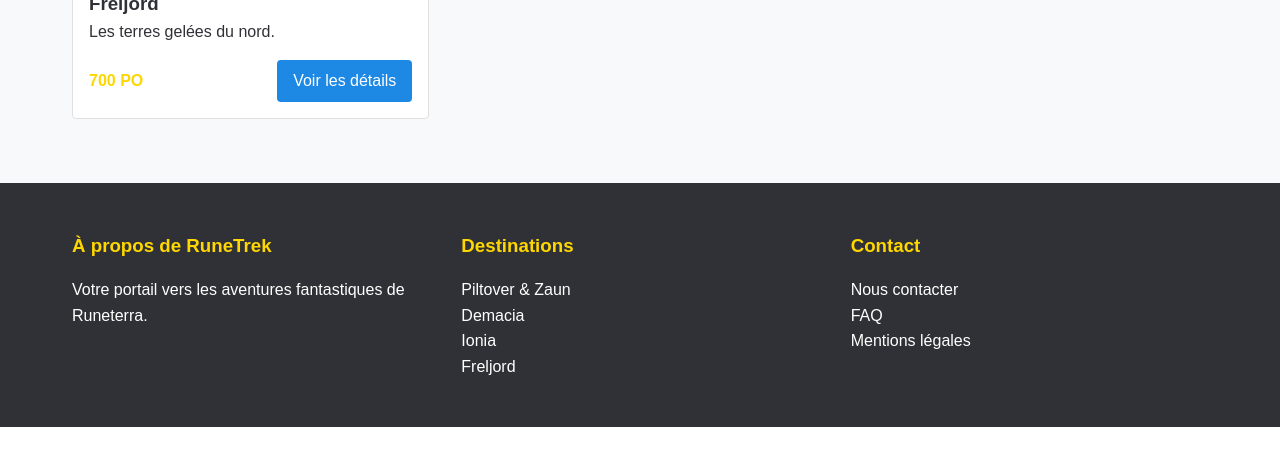
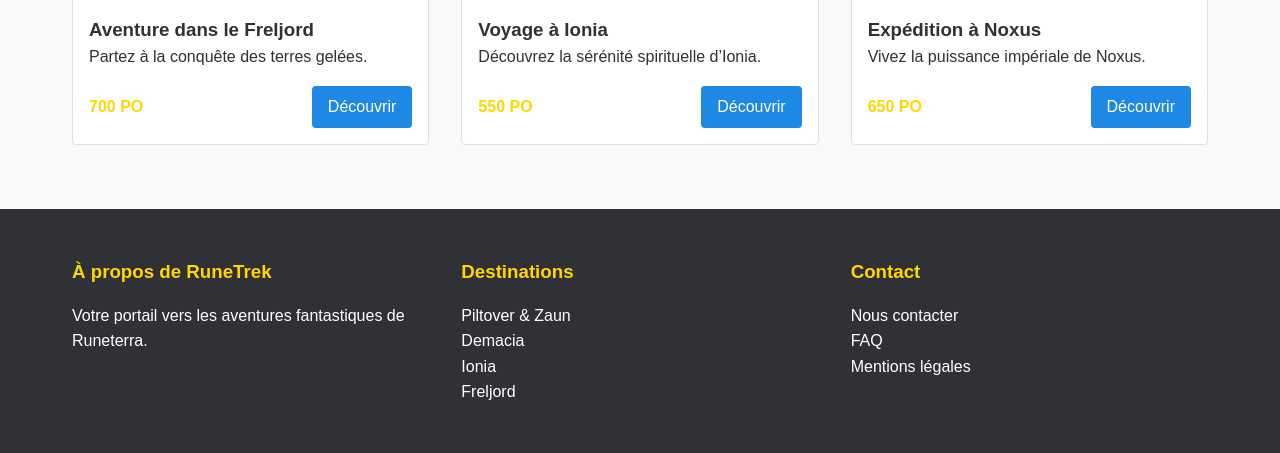
Before and after one commit to PsyCh0Ls/Projet-HTML, a PHP site: the page made by Phase 3-2/RuneTrek adventures/index.php in a window 1280 px wide. Shown: the part 1068-1521 px from the top of the page. Before the commit the page ends 1495 px from the top, so only its background shows below. Run offline with PHP 8.4, Linux system fonts and the light colour scheme.

Commit message:
Add files via upload

```diff
--- a/Phase 3-2/RuneTrek adventures/index.php
+++ b/Phase 3-2/RuneTrek adventures/index.php
@@ -4,48 +4,73 @@ include 'includes/header.php';
 
 <main>
     <section class="hero">
+        <div class="hero-bg"></div>
         <div class="hero-content">
-            <h1>Explorez Runeterra</h1>
-            <p>Découvrez des aventures épiques à travers les régions de Runeterra avec RuneTrek Adventures.</p>
+            <h1>Explorez Runeterra avec RuneTrek</h1>
+            <p>Découvrez des aventures épiques dans les contrées de League of Legends.</p>
             <a href="search.php" class="cta-button">Commencer l'aventure</a>
         </div>
     </section>
 
     <section class="featured-destinations">
-        <h2>Destinations Populaires</h2>
+        <h2>Destinations Phares</h2>
         <div class="trip-card">
             <div class="piltover-bg"></div>
             <div class="trip-content">
-                <h3>Piltover</h3>
-                <p>La cité du progrès et de l'innovation.</p>
+                <h3>Exploration de Piltover</h3>
+                <p>Découvrez les merveilles technologiques de Piltover.</p>
             </div>
             <div class="trip-footer">
                 <span class="price">500 PO</span>
-                <a href="booking.php?trip=piltover" class="view-details">Voir les détails</a>
+                <a href="booking.php?trip=piltover" class="view-details">Découvrir</a>
             </div>
         </div>
 
         <div class="trip-card">
             <div class="demacia-bg"></div>
             <div class="trip-content">
-                <h3>Demacia</h3>
-                <p>Le royaume de la justice et de l'honneur.</p>
+                <h3>Découverte de Demacia</h3>
+                <p>Explorez la gloire et l’honneur de Demacia.</p>
             </div>
             <div class="trip-footer">
                 <span class="price">600 PO</span>
-                <a href="booking.php?trip=demacia" class="view-details">Voir les détails</a>
+                <a href="booking.php?trip=demacia" class="view-details">Découvrir</a>
             </div>
         </div>
 
         <div class="trip-card">
             <div class="freljord-bg"></div>
             <div class="trip-content">
-                <h3>Freljord</h3>
-                <p>Les terres gelées du nord.</p>
+                <h3>Aventure dans le Freljord</h3>
+                <p>Partez à la conquête des terres gelées.</p>
             </div>
             <div class="trip-footer">
                 <span class="price">700 PO</span>
-                <a href="booking.php?trip=freljord" class="view-details">Voir les détails</a>
+                <a href="booking.php?trip=freljord" class="view-details">Découvrir</a>
+            </div>
+        </div>
+
+        <div class="trip-card">
+            <div class="ionia-bg"></div>
+            <div class="trip-content">
+                <h3>Voyage à Ionia</h3>
+                <p>Découvrez la sérénité spirituelle d’Ionia.</p>
+            </div>
+            <div class="trip-footer">
+                <span class="price">550 PO</span>
+                <a href="booking.php?trip=ionia" class="view-details">Découvrir</a>
+            </div>
+        </div>
+
+        <div class="trip-card">
+            <div class="noxus-bg"></div>
+            <div class="trip-content">
+                <h3>Expédition à Noxus</h3>
+                <p>Vivez la puissance impériale de Noxus.</p>
+            </div>
+            <div class="trip-footer">
+                <span class="price">650 PO</span>
+                <a href="booking.php?trip=noxus" class="view-details">Découvrir</a>
             </div>
         </div>
     </section>
```
Also changed, not shown: Phase 3-2/RuneTrek adventures/presentation.php (+10 -0 lines), Phase 3-2/RuneTrek adventures/styles/darkmode.css (+42 -10 lines), Phase 3-2/RuneTrek adventures/styles/runeTrek adventures.css (+42 -10 lines).
